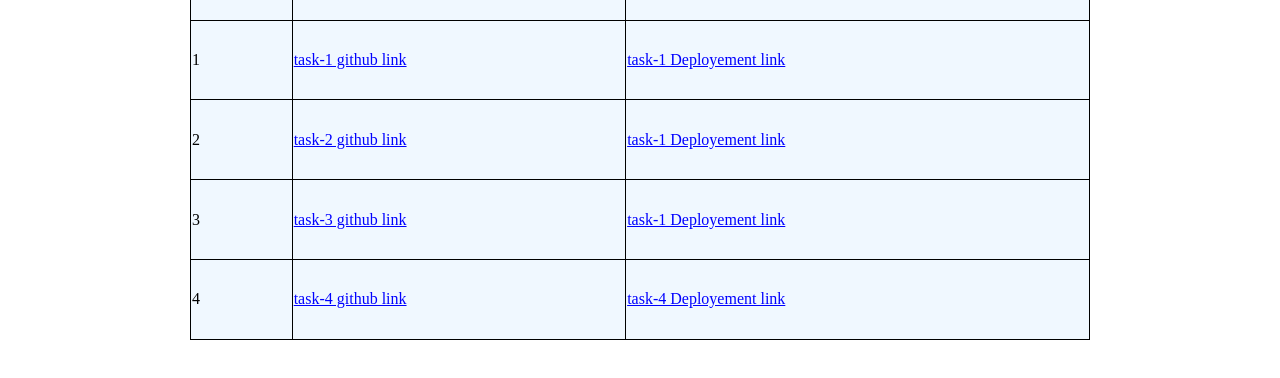
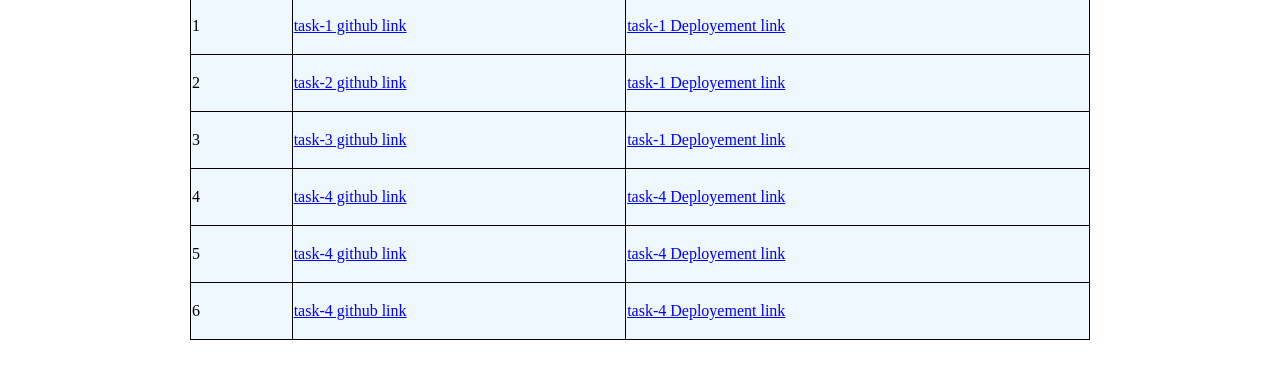
Before and after one commit to satwik2305/MERN-REACT-tasks, a plain HTML site: page index.html in a window 1280 px wide. Shown: the part 140-518 px from the top of the page. Drawn offline with Linux system fonts and the light colour scheme.

Commit message:
Update index.html

```diff
--- a/index.html
+++ b/index.html
@@ -56,6 +56,16 @@ a:hover{
             <td><a href="https://github.com/satwik2305/REACT-task4.git" target="_blank">task-4 github link</a></td>
             <td><a href="https://react-task4-three-puce.vercel.app/" target="_blank">task-4 Deployement link</a></td>
         </tr>
+        <tr>
+            <td>5</td>
+            <td><a href="https://github.com/satwik2305/REACT-task5.git" target="_blank">task-4 github link</a></td>
+            <td><a href="https://react-task5-silk.vercel.app/" target="_blank">task-4 Deployement link</a></td>
+        </tr>
+        <tr>
+            <td>6</td>
+            <td><a href="https://github.com/satwik2305/REACT-task6.git" target="_blank">task-4 github link</a></td>
+            <td><a href="https://react-task6-iqgh.vercel.app/" target="_blank">task-4 Deployement link</a></td>
+        </tr>
     </table>
 </body>
 </html>
```
